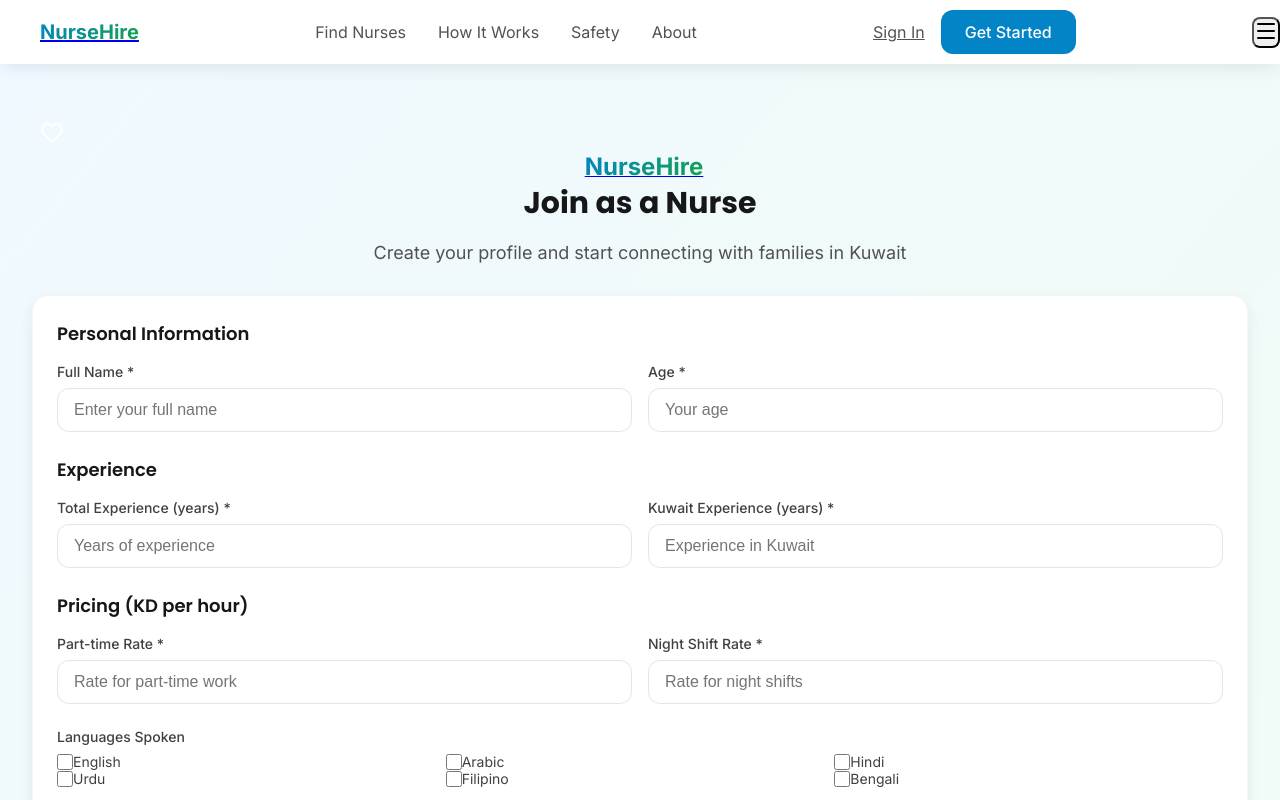
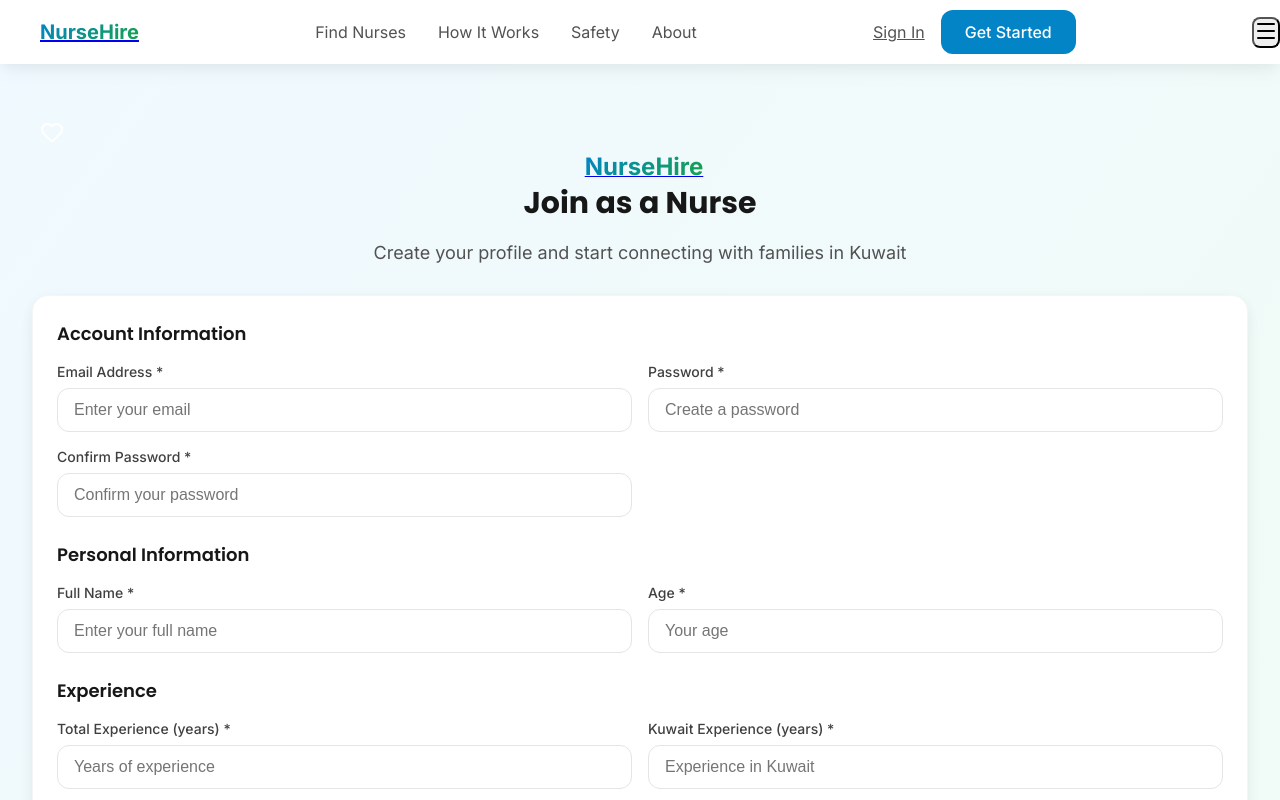
Before and after one commit to mohamadalmarzouq/NurseHire, a Next.js app: page /nurse/register in a window 1280 px wide. Shown: the top 800 px of the page. Built offline with nearby package versions, Linux system fonts and the light colour scheme.

Commit message:
Fix registration issues: filter confirmPassword and add email/password to nurse registration

```diff
--- a/src/app/nurse/register/page.tsx
+++ b/src/app/nurse/register/page.tsx
@@ -8,6 +8,9 @@
 
 export default function NurseRegisterPage() {
   const [formData, setFormData] = useState({
+    email: '',
+    password: '',
+    confirmPassword: '',
     name: '',
     age: '',
     totalExperience: '',
@@ -34,6 +37,12 @@
     setIsLoading(true)
     setError('')
 
+    if (formData.password !== formData.confirmPassword) {
+      setError('Passwords do not match')
+      setIsLoading(false)
+      return
+    }
+
     try {
       const response = await fetch('/api/auth/register', {
         method: 'POST',
@@ -43,8 +52,6 @@
         body: JSON.stringify({
           ...formData,
           role: 'NURSE',
-          email: 'nurse@example.com', // This would come from auth
-          password: 'password123', // This would come from auth
           cvUrl: cvFile,
           profileImageUrl: profileImage,
         }),
@@ -159,6 +166,49 @@
                 {error}
               </div>
             )}
+
+            {/* Account Information */}
+            <div>
+              <h3 className="text-lg font-semibold text-neutral-900 mb-4">Account Information</h3>
+              <div className="grid grid-cols-1 md:grid-cols-2 gap-4">
+                <div>
+                  <label className="label">Email Address *</label>
+                  <input
+                    type="email"
+                    name="email"
+                    required
+                    value={formData.email}
+                    onChange={handleChange}
+                    className="input-field"
+                    placeholder="Enter your email"
+                  />
+                </div>
+                <div>
+                  <label className="label">Password *</label>
+                  <input
+                    type="password"
+                    name="password"
+                    required
+                    value={formData.password}
+                    onChange={handleChange}
+                    className="input-field"
+                    placeholder="Create a password"
+                  />
+                </div>
+                <div className="md:col-span-2">
+                  <label className="label">Confirm Password *</label>
+                  <input
+                    type="password"
+                    name="confirmPassword"
+                    required
+                    value={formData.confirmPassword}
+                    onChange={handleChange}
+                    className="input-field"
+                    placeholder="Confirm your password"
+                  />
+                </div>
+              </div>
+            </div>
 
             {/* Personal Information */}
             <div>
```
Also changed, not shown: src/app/api/auth/register/route.ts (+9 -1 lines).
